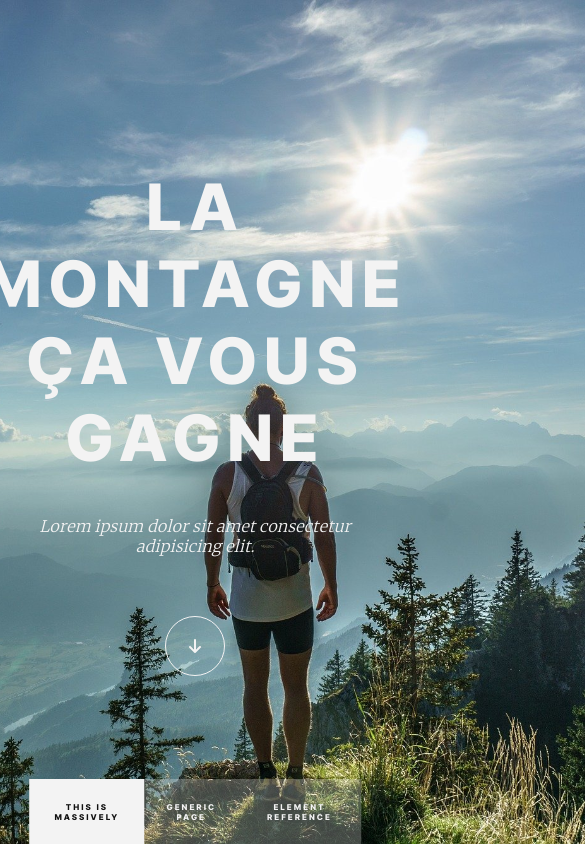
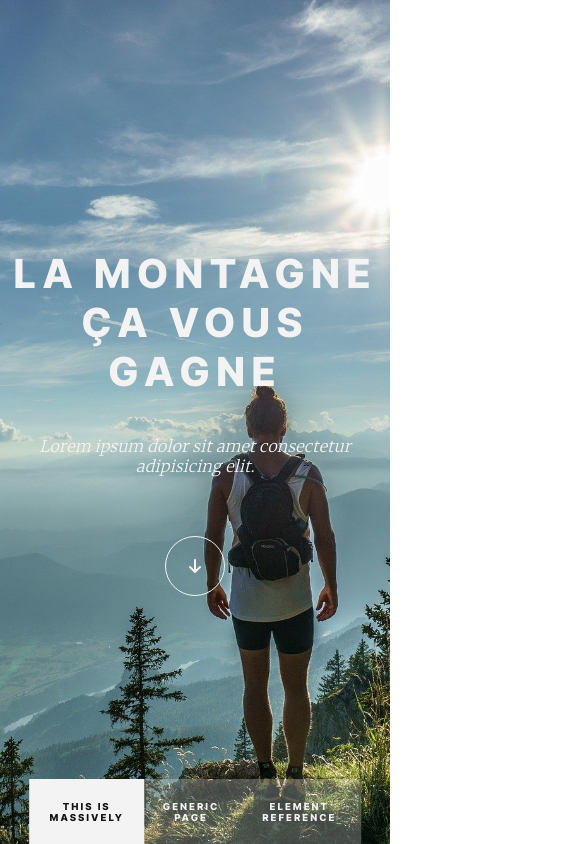
Before and after one commit to emericgautier/react-theMountain, a React (Create React App) app: page / in a window 390 px wide. Shown: the top 844 px of the page, 585 px wide, since content can reach past the window. Built offline with nearby package versions, Linux system fonts and the light colour scheme.

Commit message:
media queries

```diff
--- a/src/styles/layouts/_header.scss
+++ b/src/styles/layouts/_header.scss
@@ -31,6 +31,10 @@ header {
             @include title;
             font-size: 4rem;
             letter-spacing: 6px;
+
+            @media screen and (max-width: 700px) {
+                font-size: 2.5rem;
+            }
         }
 
         p {
@@ -81,7 +85,7 @@ header {
                     cursor: pointer;
 
                     @media screen and (max-width: 700px) {
-                    font-size: 0.5rem;
+                    font-size: 0.6rem;
                 }
 
                 &:first-child {
--- a/src/styles/layouts/_main.scss
+++ b/src/styles/layouts/_main.scss
@@ -59,6 +59,10 @@ main {
         grid-template-columns: 1fr 1fr;
         border-top: 1px solid $grey1;
 
+        @media screen and (max-width: 700px) {
+            grid-template-columns: 1fr;
+        }
+
         .left-part,
         .right-part {
             padding: 60px;
```
